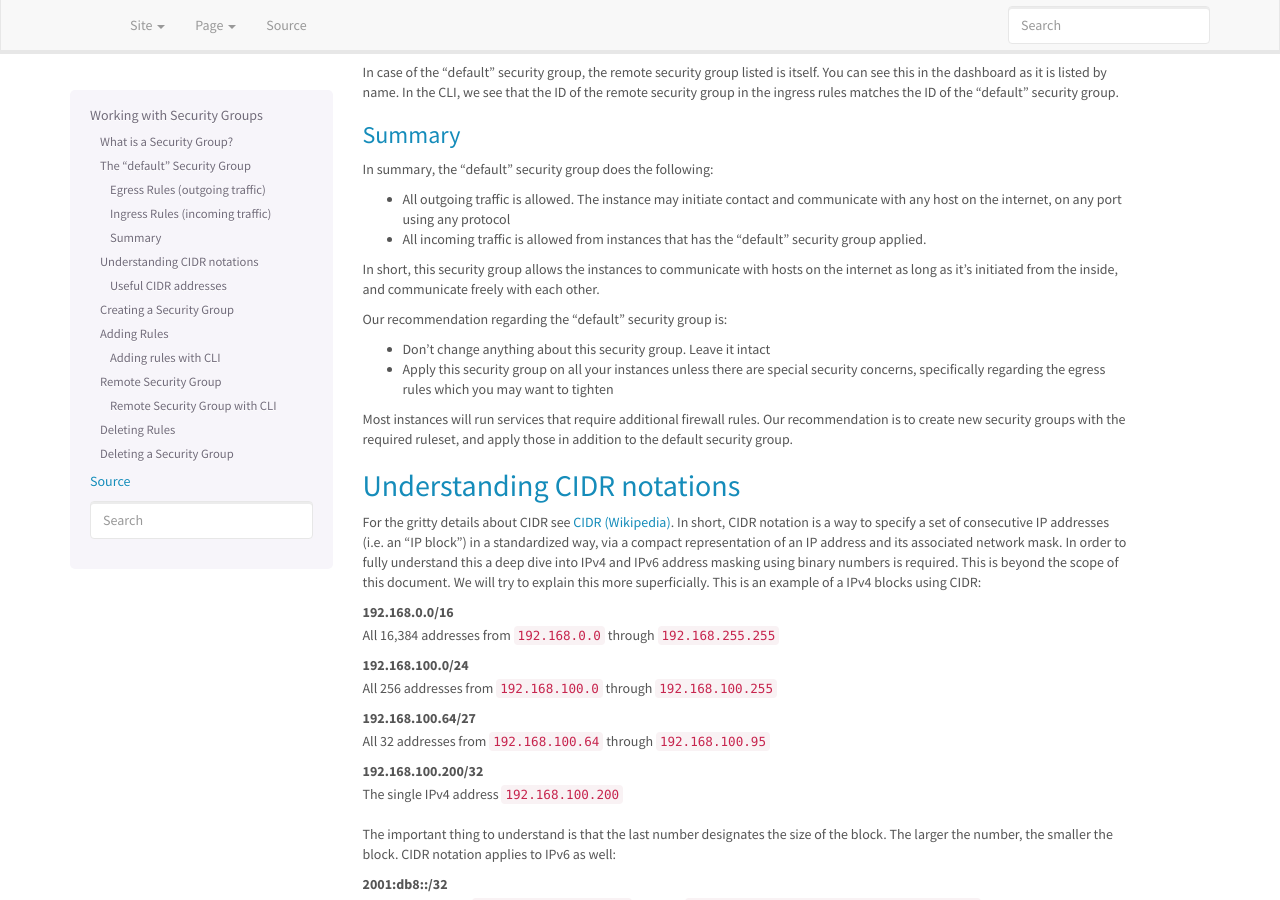
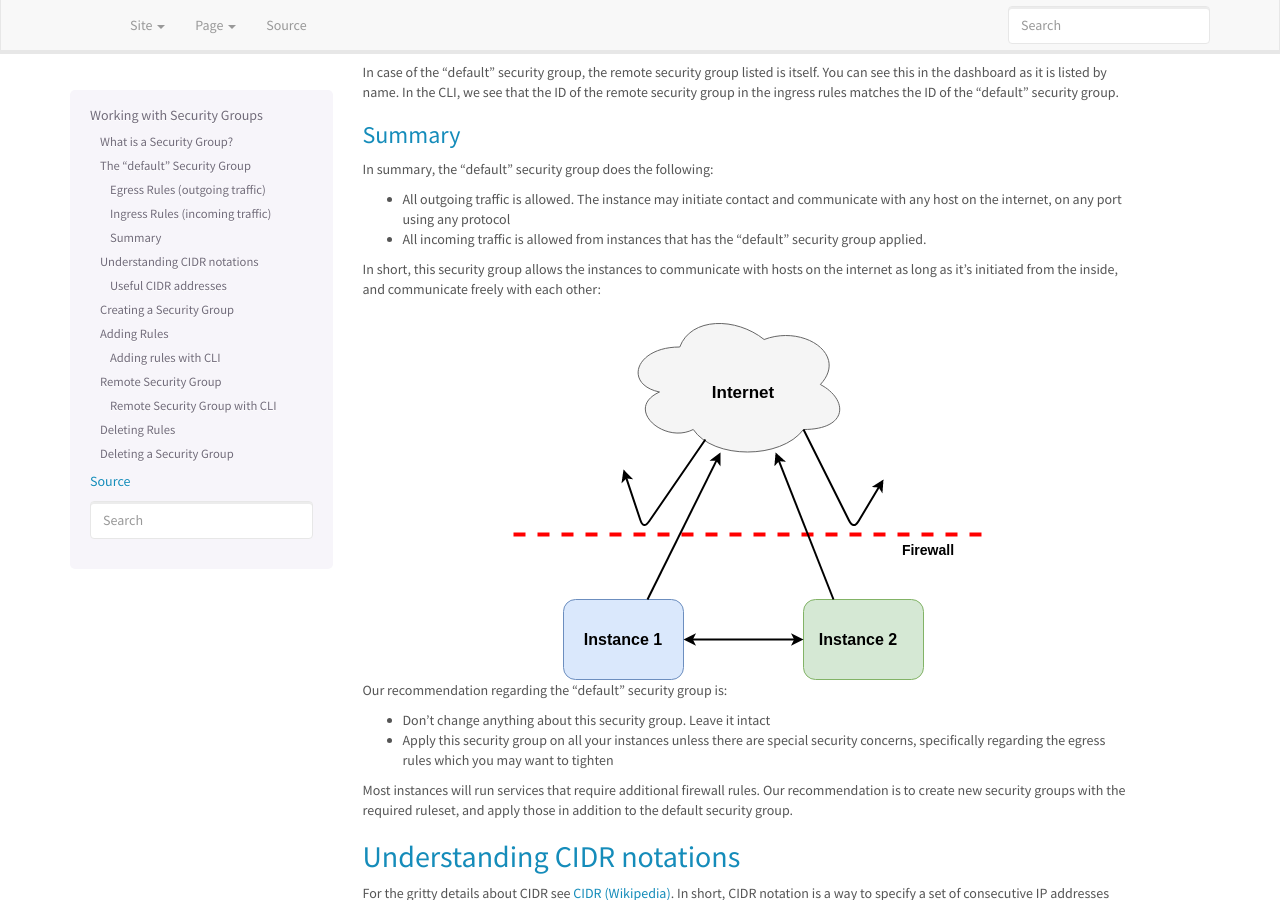
Before and after one commit to norcams/docs-enduser, a Sphinx documentation site: the page built from docs/security-groups.rst, in a window 1280 px wide and 900 px high, scrolled down 1851 px. Built offline with Sphinx 7.4.7, drawn with Linux system fonts in a browser that asks for light colours.

Commit message:
security groups doc

```diff
--- a/docs/security-groups.rst
+++ b/docs/security-groups.rst
@@ -123,7 +123,11 @@ In summary, the "default" security group does the following:
 
 In short, this security group allows the instances to communicate with
 hosts on the internet as long as it's initiated from the inside, and
-communicate freely with each other.
+communicate freely with each other:
+
+.. image:: images/security-groups-default-02.png
+   :align: center
+   :alt: Default security group
 
 Our recommendation regarding the "default" security group is:
 
```
Also changed, not shown: docs/images/security-groups-default-02.png (added).
